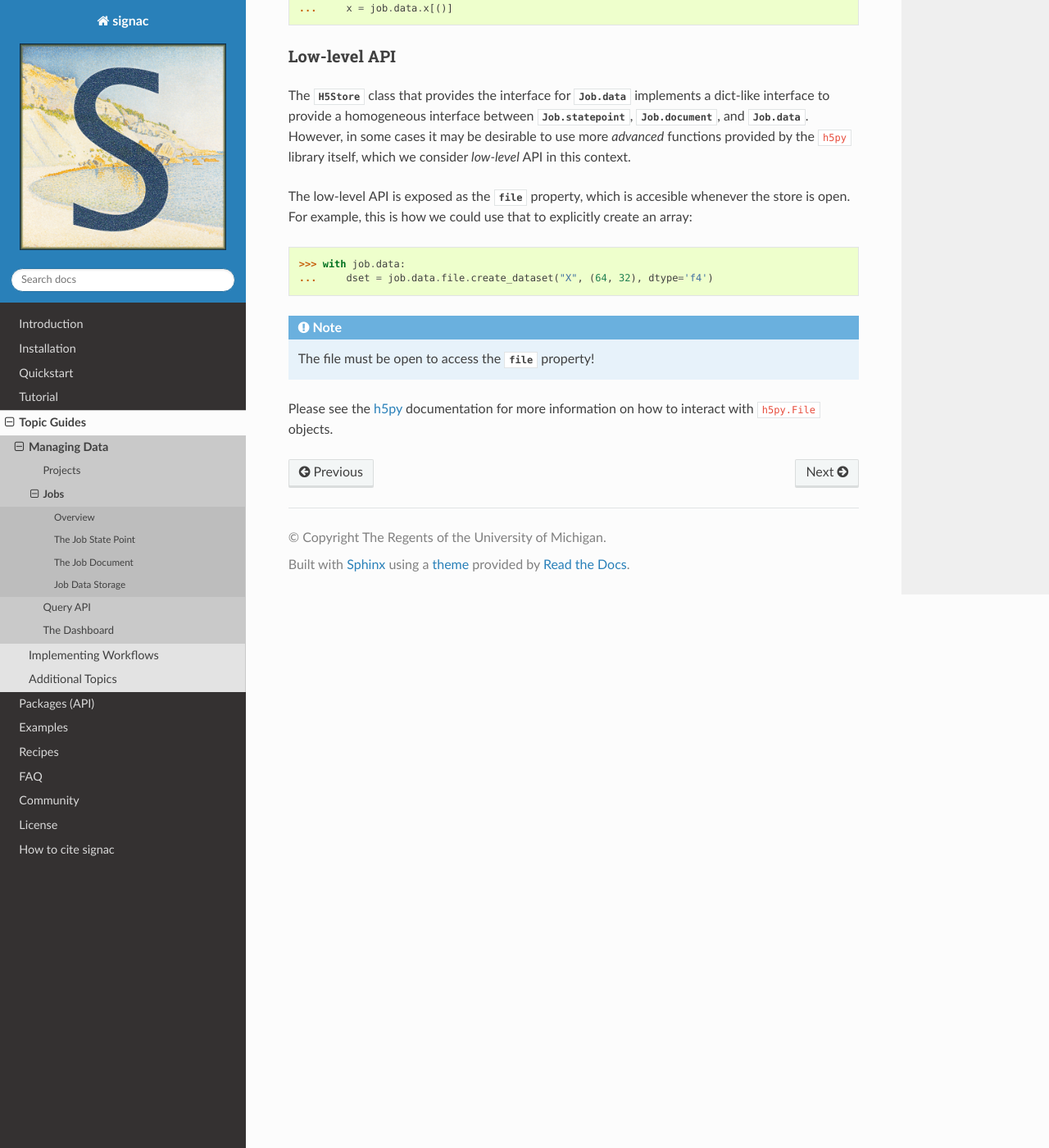
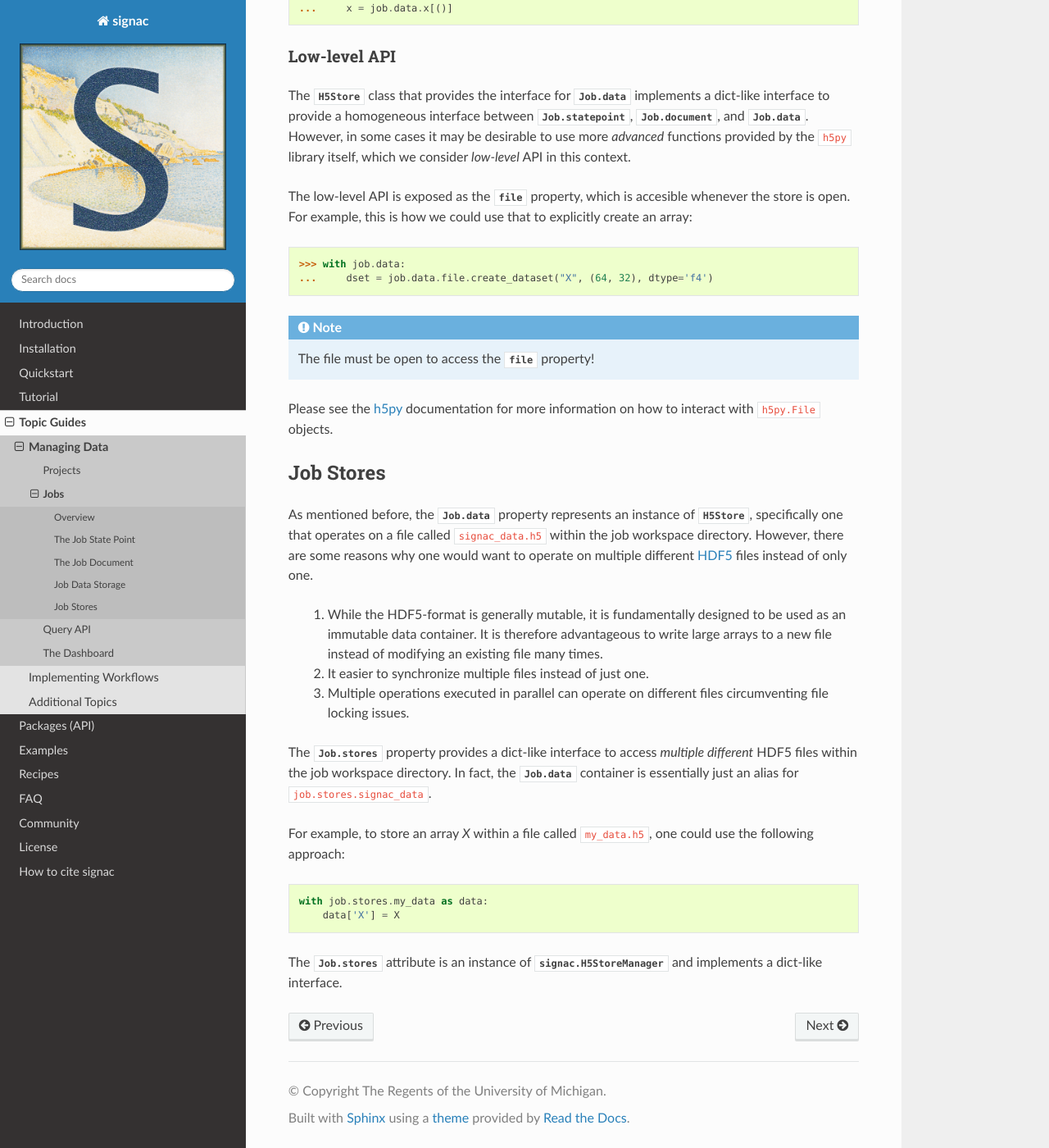
Before and after one commit to glotzerlab/signac-docs, a Sphinx documentation site: the page built from docs/source/jobs.rst, in a window 1280 px wide and 1400 px high, scrolled down 6902 px. Shown: the whole window at 82% size. Built offline with Sphinx 7.4.7 and the Read the Docs theme 2.0.0, drawn with Linux system fonts in a browser that asks for light colours; some of the changed text lies outside the part shown.

Commit message:
Add section about Job.stores.

```diff
--- a/docs/source/jobs.rst
+++ b/docs/source/jobs.rst
@@ -269,7 +269,7 @@ The following examples are all equivalent:
 File handling
 -------------
 
-The underlying HDF5-file is openend and flushed after each read- and write-operation.
+The underlying HDF5 file is openend and flushed after each read- and write-operation.
 You can keep the file explicitily open using a context manager.
 The file is only opened and flushed once in the following example:
 
@@ -329,3 +329,28 @@ For example, this is how we could use that to explicitly create an array:
 Please see the h5py_ documentation for more information on how to interact with ``h5py.File`` objects.
 
 .. _`h5py`: http://docs.h5py.org/en/latest/
+
+
+Job Stores
+==========
+
+As mentioned before, the :attr:`Job.data` property represents an instance of :class:`~signac.H5Store`, specifically one that operates on a file called ``signac_data.h5`` within the job workspace directory.
+However, there are some reasons why one would want to operate on multiple different HDF5_ files instead of only one.
+
+ 1. While the HDF5-format is generally mutable, it is fundamentally designed to be used as an immutable data container.
+    It is therefore advantageous to write large arrays to a new file instead of modifying an existing file many times.
+ 2. It easier to synchronize multiple files instead of just one.
+ 3. Multiple operations executed in parallel can operate on different files circumventing file locking issues.
+
+The :attr:`Job.stores` property provides a dict-like interface to access *multiple different* HDF5 files within the job workspace directory.
+In fact, the :attr:`Job.data` container is essentially just an alias for ``job.stores.signac_data``.
+
+For example, to store an array `X` within a file called ``my_data.h5``, one could use the following approach:
+
+.. code-block:: python
+
+    with job.stores.my_data as data:
+        data['X'] = X
+
+
+The :attr:`Job.stores` attribute is an instance of :class:`signac.H5StoreManager` and implements a dict-like interface.
```
